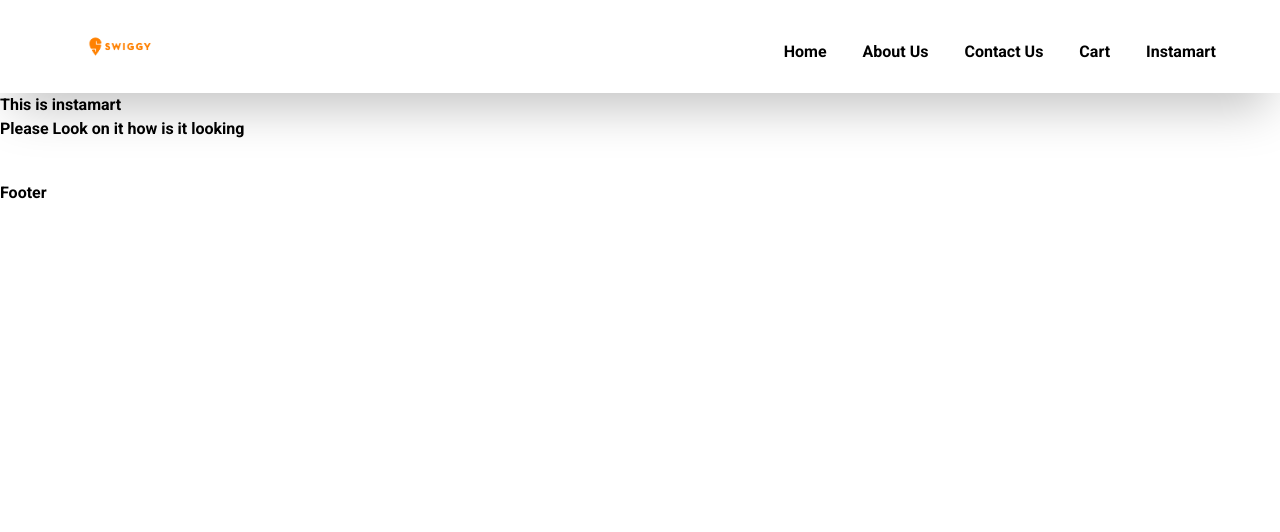
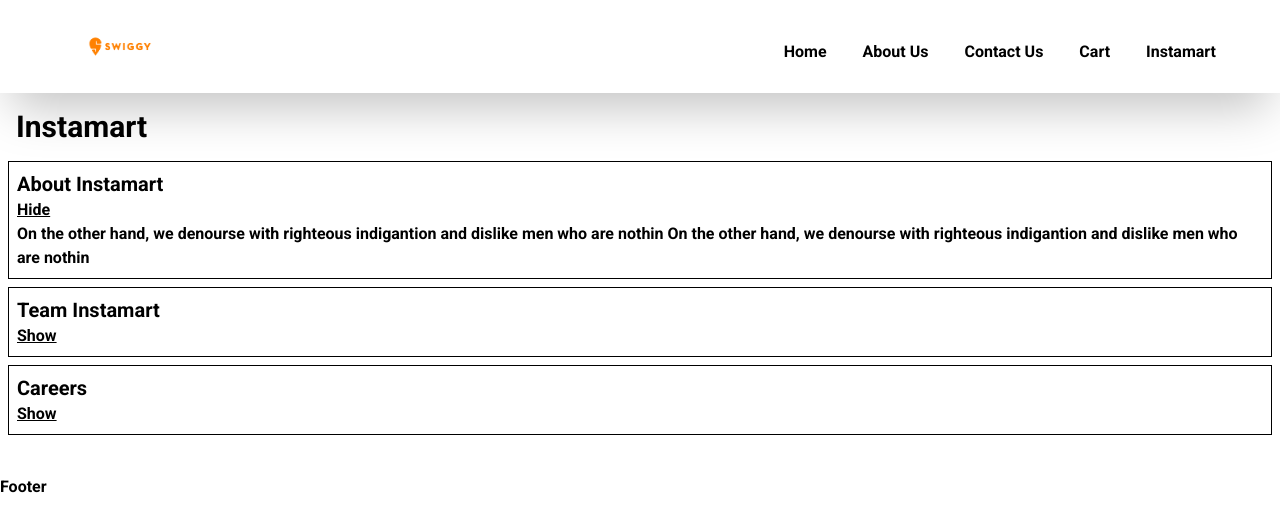
Before and after one commit to NirbhaySingh74/FOOD-ORDERING-APP, a React (Vite) app: page /instamart in a window 1280 px wide. Shown: the top 532 px of the page. Built offline with nearby package versions, Linux system fonts and the light colour scheme.

Commit message:
some-changes-in code

```diff
--- a/src/components/Body.jsx
+++ b/src/components/Body.jsx
@@ -94,6 +94,7 @@
                   img={CDN_IMAGE + item.info.cloudinaryImageId}
                   price={item.info.costForTwo}
                   delivery={item.info.sla.slaString}
+                  areaName={item.info.areaName}
                 />
               </Link>
             );
--- a/src/components/Instamart.jsx
+++ b/src/components/Instamart.jsx
@@ -1,8 +1,62 @@
+import { useState } from "react";
+import PropTypes from "prop-types";
+const Seaction = ({ title, description, isVisible, setIsVisible }) => {
+  return (
+    <div className="border border-black p-2 m-2">
+      <h3 className="font-bold text-xl">{title}</h3>
+      {isVisible ? (
+        <button
+          onClick={() => setIsVisible(false)}
+          className="cursor-pointer underline"
+        >
+          Hide
+        </button>
+      ) : (
+        <button
+          onClick={() => setIsVisible(true)}
+          className="cursor-pointer underline"
+        >
+          Show
+        </button>
+      )}
+      {isVisible && <p>{description}</p>}
+    </div>
+  );
+};
+Seaction.propTypes = {
+  title: PropTypes.func.isRequired,
+  description: PropTypes.func.isRequired,
+  isVisible: PropTypes.func.isRequired,
+  setIsVisible: PropTypes.func.isRequired,
+};
 const Instamart = () => {
+  const [visibleSection, setVisibleSection] = useState("about");
   return (
     <div>
-      <h1>This is instamart</h1>
-      <h2>Please Look on it how is it looking</h2>
+      <h1 className="text-3xl p-2 m-2 font-bold">Instamart</h1>
+      <Seaction
+        title={"About Instamart"}
+        description={
+          "On the other hand, we denourse with righteous indigantion and dislike men who are nothin On the other hand, we denourse with righteous indigantion and dislike men who are nothin"
+        }
+        isVisible={visibleSection === "about"}
+      />
+
+      <Seaction
+        title={"Team Instamart"}
+        description={
+          "On the other hand, we denourse with righteous indigantion and dislike men who are nothin On the other hand, we denourse with righteous indigantion and dislike men who are nothin"
+        }
+        isVisible={visibleSection === "team"}
+      />
+
+      <Seaction
+        title={"Careers"}
+        description={
+          "On the other hand, we denourse with righteous indigantion and dislike men who are nothin On the other hand, we denourse with righteous indigantion and dislike men who are nothin"
+        }
+        isVisible={visibleSection === "career"}
+      />
     </div>
   );
 };
--- a/src/components/RestaurantCard.jsx
+++ b/src/components/RestaurantCard.jsx
@@ -1,13 +1,21 @@
 import PropTypes from "prop-types";
 
-const RestaurantCard = ({ name, cuisine, rating, img, price, delivery }) => {
+const RestaurantCard = ({
+  name,
+  cuisine,
+  rating,
+  img,
+  price,
+  delivery,
+  areaName,
+}) => {
   return (
-    <div className="w-60 rounded-md p-3 m-1 cursor-pointer hover:scale-95">
+    <div className="w-72 rounded-md p-3 m-1 cursor-pointer hover:scale-95">
       <img src={img} alt={name} className="rounded-2xl w-full" />
       <div className="restaurant-info">
         <h3 className="py-2 font-bold text-xl">{name}</h3>
         <span>
-          <span className="bg-green-800 py-1 px-2 rounded-full mb-2">
+          <span className="bg-green-800 text-yellow-500 py-1 px-2 rounded-full mb-2">
             &#9733;
           </span>{" "}
           {rating}
@@ -16,8 +24,9 @@
         <span className="ml-2">&#x2022; {price}</span>
         <br />
         <span className="p-2">&#x2022; {delivery}</span>
-        <p className="font-light">{cuisine.slice(0, 3).join(",")}</p>
+        <p className="font-light">{cuisine.slice(0, 4).join(",")}</p>
         {/* <h5 className="restaurant-area">{areaName}</h5> */}
+        <p className="font-normal text-gray-700">{areaName}</p>
       </div>
     </div>
   );
@@ -31,6 +40,7 @@
   rating: PropTypes.string.isRequired,
   price: PropTypes.string.isRequired,
   delivery: PropTypes.string.isRequired,
+  areaName: PropTypes.string.isRequired,
 };
 
 export default RestaurantCard;
--- a/src/components/Search.jsx
+++ b/src/components/Search.jsx
@@ -1,5 +1,5 @@
 import { useState } from "react";
-import PropTypes from "prop-types"; // Import PropTypes
+import PropTypes from "prop-types";
 
 function Search({ onSearch, onClear }) {
   const [inputText, setInputText] = useState("");
```
